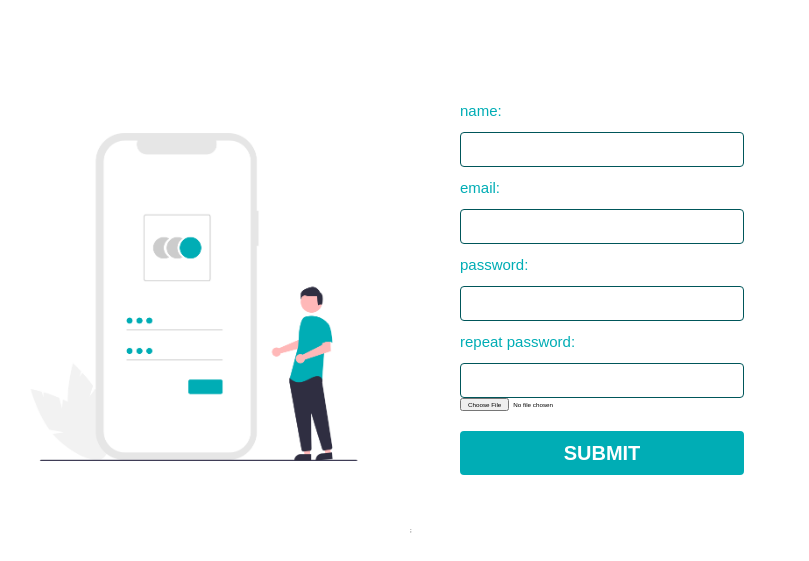
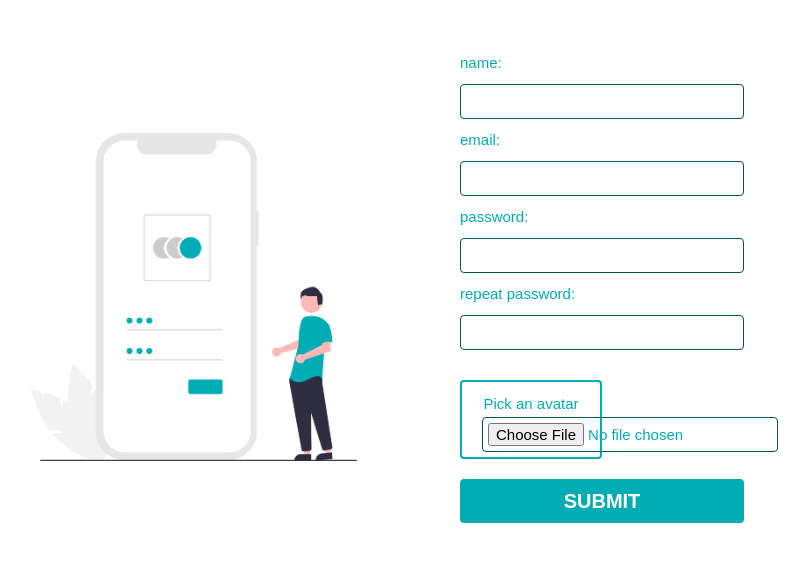
Before and after one commit to hannakozak/event-planner-app, a React (Create React App) app in the folder client/: page /signup in a window 1280 px wide. Shown: the part 103-664 px from the top of the page, without its empty margins (254-1063 px from the left). Built offline with nearby package versions, Linux system fonts and the light colour scheme.

Commit message:
feat: add avatar uploder to signup form

```diff
--- a/client/src/components/SignupForm/SignupForm.styled.ts
+++ b/client/src/components/SignupForm/SignupForm.styled.ts
@@ -8,12 +8,35 @@ export const FormStyled = styled.form`
   padding: 30px 50px;
   width: 100vw;
   @media ${({ theme }) => theme.device.mobileM} {
-  width: 70vw;
+    width: 70vw;
   }
   @media ${({ theme }) => theme.device.tablet} {
-  width: 40vw;
+    width: 40vw;
   }
   @media ${({ theme }) => theme.device.laptop} {
     width: 30vw;
   }
 `;
+
+export const LabelStyled = styled.label`
+  font-size: ${(props) => (props.fontSize ? props.fontSize : '2rem')};
+  font-weight: bold;
+  width: 50%;
+  padding: 0.5rem 2rem;
+  margin-top: 3rem;
+  border-radius: 4px;
+  background-color: ${({ theme }) => theme.colors.white};
+  border: 2px solid ${({ theme }) => theme.colors.primary3};
+  color: ${({ theme }) => theme.colors.primary3};
+  text-align: center;
+
+  &:hover {
+    color: ${({ theme }) => theme.colors.primary5};
+    border: 2px solid ${({ theme }) => theme.colors.primary5};
+  }
+  &:focus,
+  &:active {
+    color: ${({ theme }) => theme.colors.primary4};
+    border: 1px solid ${({ theme }) => theme.colors.primary4};
+  }
+`;
--- a/client/src/components/SignupForm/SignupForm.tsx
+++ b/client/src/components/SignupForm/SignupForm.tsx
@@ -2,7 +2,8 @@ import React from 'react';
 import { useForm } from 'react-hook-form';
 import { Button } from '../Button/Button';
 import { FormInput } from '../FormInput/FormInput';
-import { FormStyled } from './SignupForm.styled';
+import { FormStyled, LabelStyled } from './SignupForm.styled';
+import { ImageUploader } from '../ImageUploader/ImageUploader';
 
 export const SignupForm = () => {
   const {
@@ -14,11 +15,12 @@ export const SignupForm = () => {
   const onSubmit = async (data) => {
     const location = window.location.hostname;
     const formData = new FormData();
+    console.log(data);
 
     formData.append('name', data.name);
     formData.append('email', data.email);
     formData.append('password', data.password);
-    formData.append('image', data.image[0]);
+    formData.append('image', data.file[0]);
 
     const settings = {
       method: 'POST',
@@ -26,7 +28,7 @@ export const SignupForm = () => {
     };
     try {
       const response = await fetch(
-        `https://${location}:8000/api/users/register`,
+        `http://${location}:8000/api/users/register`,
         settings,
       );
       const responseData = await JSON.stringify(response);
@@ -64,7 +66,14 @@ export const SignupForm = () => {
         type="password"
         label="repeat password:"
       />
-      <input type="file" {...register('image')} name="image" />
+      <LabelStyled>
+        <FormInput
+          register={register('file')}
+          name="image"
+          type="file"
+          label="Pick an avatar"
+        />
+      </LabelStyled>
 
       <Button type="submit" variant="primary">
         SUBMIT
```
